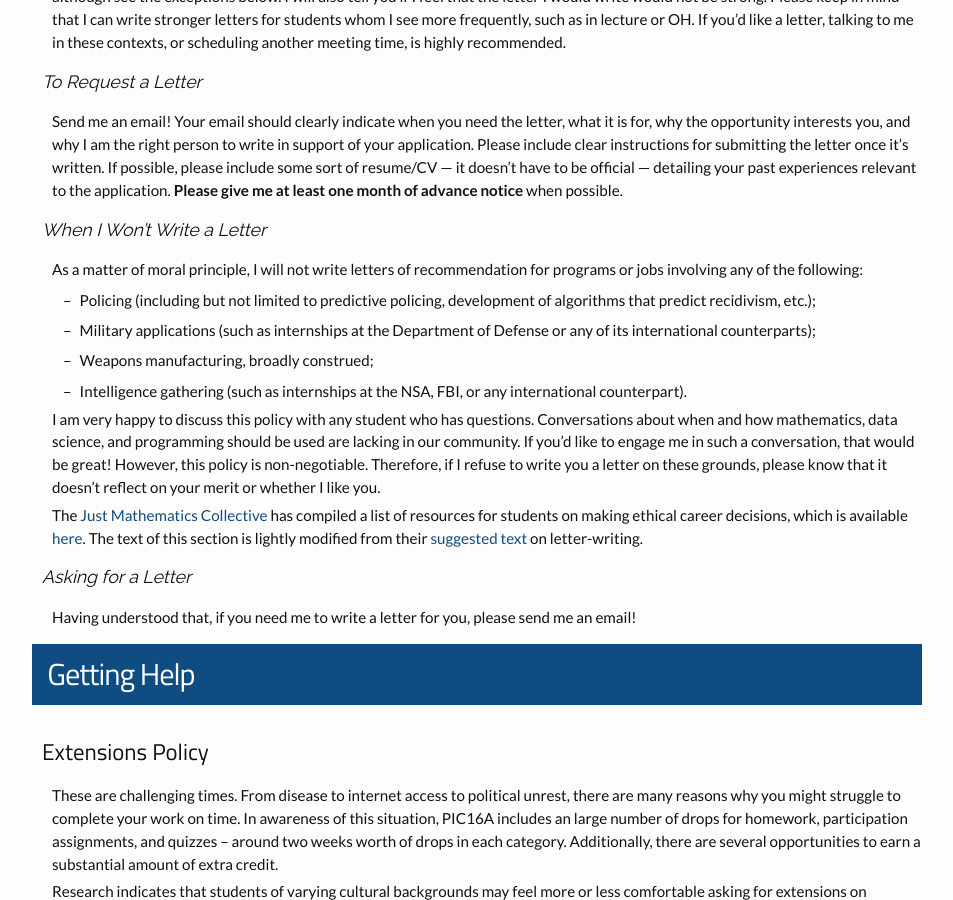
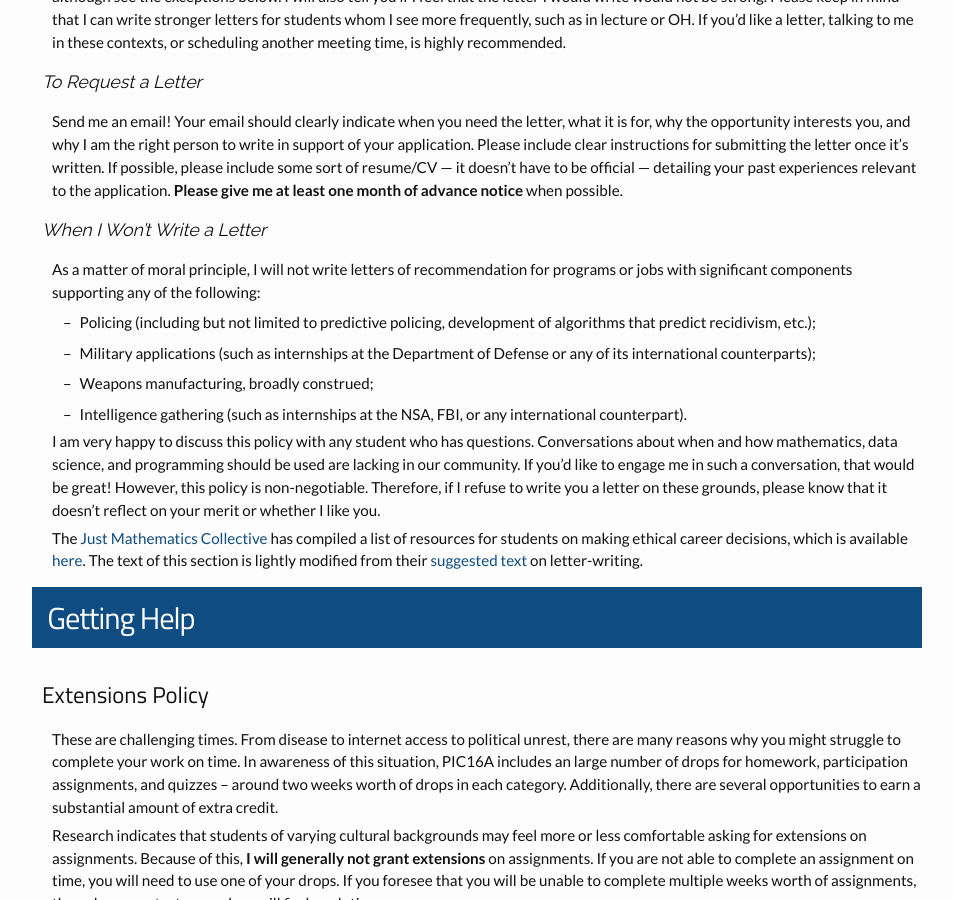
Before and after one commit to PhilChodrow/PIC16A, a Jekyll site: the page built from syllabus.md, in a window 1280 px wide and 900 px high, scrolled down 7796 px. Shown: the whole window, without its empty margins (163-1116 px from the left). Built offline with Jekyll 4.4.1, drawn with Linux system fonts in a browser that asks for light colours; nearby versions of some CDN libraries.

Commit message:
Update syllabus.md

```diff
--- a/syllabus.md
+++ b/syllabus.md
@@ -270,7 +270,7 @@ Send me an email! Your email should clearly indicate  when you need the letter,
 
 ### When I Won't Write a Letter
 
-As a matter of moral principle, I will not write letters of recommendation for programs or jobs involving any of the following:
+As a matter of moral principle, I will not write letters of recommendation for programs or jobs with significant components supporting any of the following:
 
 - Policing (including but not limited to predictive policing, development of algorithms that predict recidivism, etc.);
 - Military applications (such as internships at the Department of Defense or any of its international counterparts);
@@ -281,11 +281,6 @@ I am very happy to discuss this policy with any student who has questions. Conve
 
 The [Just Mathematics Collective](https://www.justmathematicscollective.net/) has compiled a list of resources for students on making ethical career decisions, which is available [here](https://justmathematicscollective.net/career_resources.html). The text of this section is lightly modified from their [suggested text](https://www.justmathematicscollective.net/letter_writing.html) on letter-writing.
 
-### Asking for a Letter
-
-
-
-Having understood that, if you need me to write a letter for you, please send me an email!
 
 
 <div class="fancy-h1"> Getting Help </div>
```
